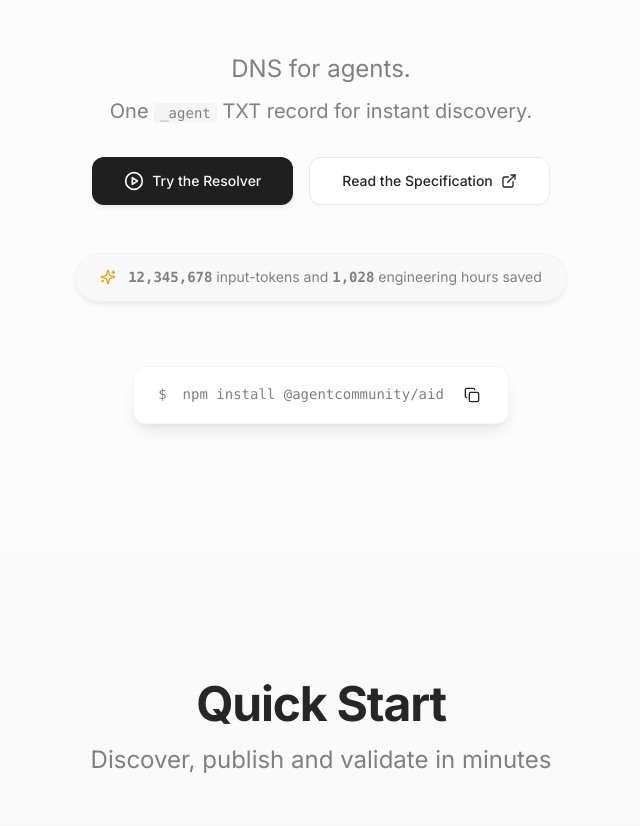
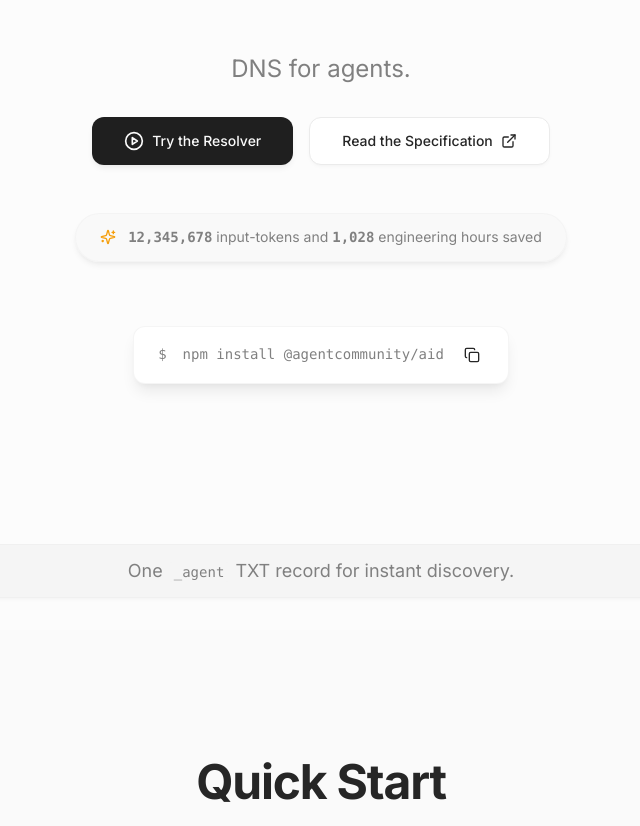
Before and after one commit to agentcommunity/agent-interface-discovery, a Next.js app in the folder packages/web/: page / in a window 1280 px wide. Shown: the part 473-1299 px from the top of the page, without its empty margins (319-959 px from the left). Built offline with nearby package versions, Linux system fonts and the light colour scheme.

Commit message:
web: add RecordStrip between hero and quick start; keep hero concise

```diff
--- a/packages/web/src/app/page.tsx
+++ b/packages/web/src/app/page.tsx
@@ -1,5 +1,6 @@
 import { Hero } from '@/components/landing/hero';
 import { QuickStart } from '@/components/landing/quick-start';
+import { RecordStrip } from '@/components/landing/record-strip';
 import { Problem } from '@/components/landing/features';
 import { Solution } from '@/components/landing/solution';
 import { Toolkit } from '@/components/landing/showcase';
@@ -10,6 +11,7 @@ export default function Home() {
   return (
     <div className="flex flex-col">
       <Hero />
+      <RecordStrip />
       <QuickStart />
       <Problem />
       <Solution />
--- a/packages/web/src/components/landing/hero.tsx
+++ b/packages/web/src/components/landing/hero.tsx
@@ -57,12 +57,8 @@ export function Hero() {
             _agent Interface <span className=" text-muted-foreground">Discovery</span>
           </h1>
 
-          <p className="mx-auto mb-3 max-w-4xl text-xl md:text-2xl leading-relaxed text-muted-foreground animate-fade-in-up">
+          <p className="mx-auto mb-8 max-w-4xl text-xl md:text-2xl leading-relaxed text-muted-foreground animate-fade-in-up">
             DNS for agents.
-          </p>
-          <p className="mx-auto mb-8 max-w-4xl text-lg md:text-xl leading-relaxed text-muted-foreground animate-fade-in-up">
-            One <code className="bg-muted px-1.5 py-0.5 rounded text-sm font-mono">_agent</code> TXT
-            record for instant discovery.
           </p>
 
           <div className="flex flex-col gap-4 sm:flex-row sm:justify-center mb-12 animate-fade-in-up">
--- /dev/null
+++ b/packages/web/src/components/landing/record-strip.tsx
@@ -0,0 +1,18 @@
+'use client';
+
+export function RecordStrip() {
+  return (
+    <section className="py-6 md:py-8">
+      <div className="container mx-auto container-padding">
+        <div className="mx-auto max-w-4xl">
+          <div className="rounded-xl border border-border/50 bg-muted px-4 py-3 text-center shadow-soft">
+            <p className="text-base md:text-lg text-muted-foreground">
+              One <code className="bg-muted px-1.5 py-0.5 rounded text-sm font-mono">_agent</code>{' '}
+              TXT record for instant discovery.
+            </p>
+          </div>
+        </div>
+      </div>
+    </section>
+  );
+}
```
